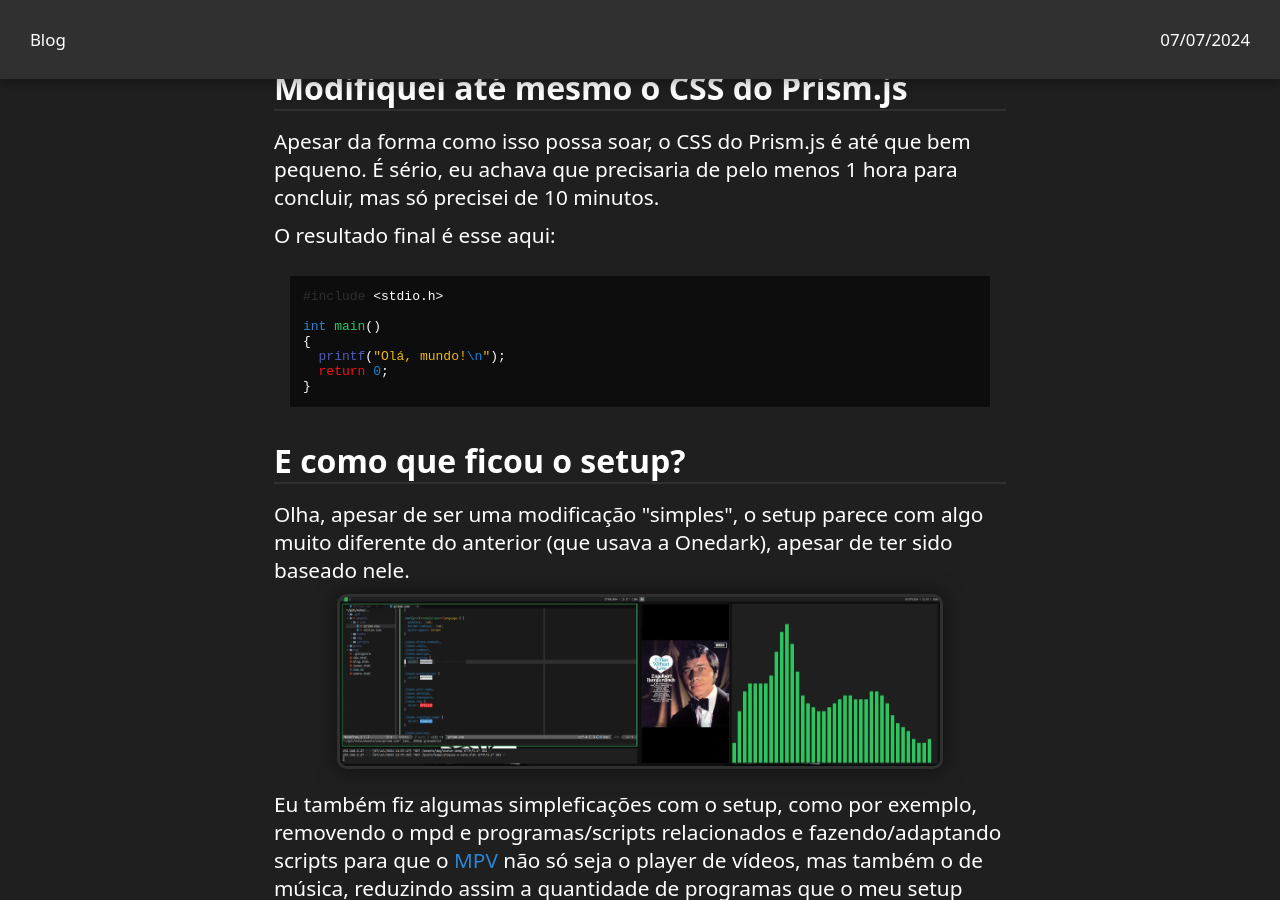
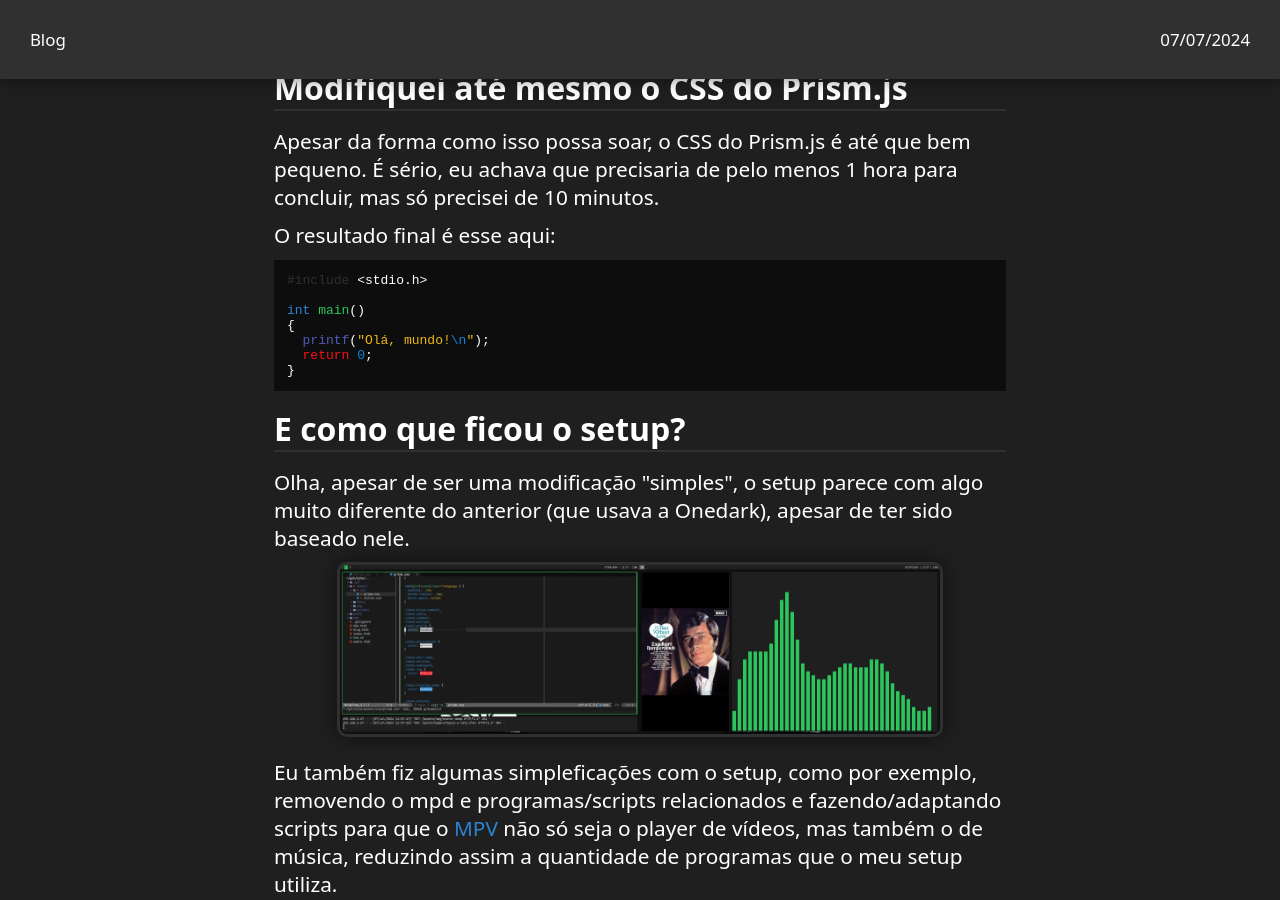
Before and after one commit to tukainpng/tukainpng.github.io, a Jekyll site: the page built from _posts/2024-07-07-Um-setup-(quase)-completamente-novo.md, in a window 1280 px wide and 900 px high, scrolled down 730 px. Built offline with Jekyll 4.4.1, drawn with Linux system fonts in a browser that asks for light colours.

Commit message:
Atualizar o styles.css

```diff
--- a/assets/css/styles.css
+++ b/assets/css/styles.css
@@ -334,8 +334,11 @@ td:hover {
   opacity: 50%;
 }
 
+.highlight pre {
+  padding: 1em;
+}
+
 .highlight {
-  padding: 1em;
   margin: 0;
   overflow: scroll;
 }
```
